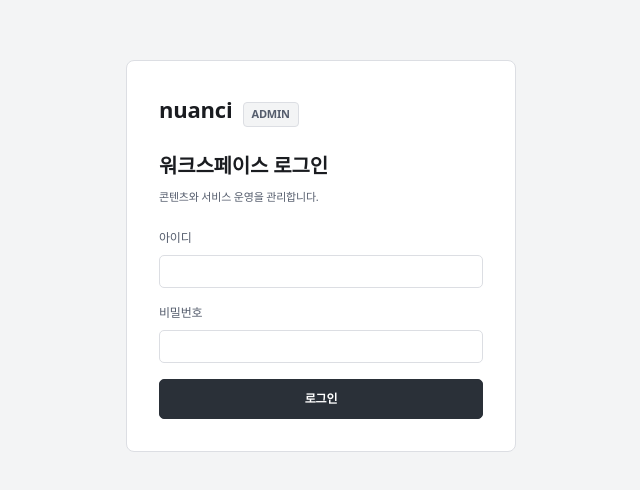
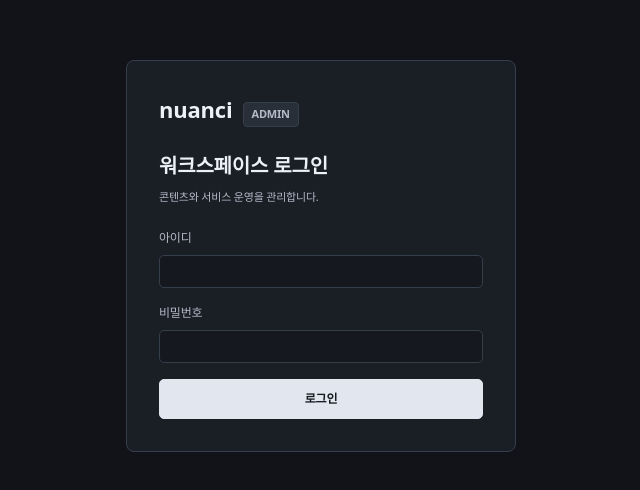
Before and after one commit to njm1250/nuanci, a Next.js app in the folder frontend/: page /admin/login in a window 1280 px wide. Shown: the part 144-634 px from the top of the page, without its empty margins (319-959 px from the left). Built offline with nearby package versions, Linux system fonts and the light colour scheme; no server answers; a web font is replaced by a local one.

Commit message:
feat: 어드민 다크모드

```diff
--- a/frontend/src/features/admin/admin-tokens.css
+++ b/frontend/src/features/admin/admin-tokens.css
@@ -1,4 +1,4 @@
-/* SEED Rootage 3.0.2의 light 색상 역할. 브랜드 표식만 nuanci 색상을 유지한다. */
+/* SEED의 색상 역할을 유지하며 운영 화면 전용 다크 팔레트로 매핑한다. */
 /* https://seed-design.io/foundations/color/color-role */
 .admin-shell {
   --adm-palette-gray-00: #ffffff;
@@ -62,90 +62,93 @@
   --adm-palette-purple-800: #6d50cb;
   --adm-palette-purple-900: #50379b;
   --adm-palette-purple-1000: #29175d;
-  --adm-fg-brand: #ff6600;
-  --adm-fg-brand-contrast: #e14d00;
-  --adm-fg-critical: #fa342c;
-  --adm-fg-critical-contrast: #921708;
-  --adm-fg-disabled: #d1d3d8;
-  --adm-fg-informative: #217cf9;
-  --adm-fg-informative-contrast: #0b4596;
-  --adm-fg-neutral: #1a1c20;
-  --adm-fg-neutral-inverted: #ffffff;
-  --adm-fg-neutral-muted: #555d6d;
-  --adm-fg-neutral-subtle: #868b94;
-  --adm-fg-on-brand-solid: #ffffff;
-  --adm-fg-on-critical-solid: #ffffff;
-  --adm-fg-on-informative-solid: #ffffff;
-  --adm-fg-on-neutral-solid: #ffffff;
-  --adm-fg-on-positive-solid: #ffffff;
-  --adm-fg-on-warning-solid: #000000d0;
-  --adm-fg-placeholder: #b0b3ba;
-  --adm-fg-positive: #079171;
-  --adm-fg-positive-contrast: #075445;
-  --adm-fg-warning: #9b7821;
-  --adm-fg-warning-contrast: #4f3e1f;
-  --adm-bg-brand-solid: #ff6600;
-  --adm-bg-brand-solid-pressed: #e14d00;
-  --adm-bg-brand-weak: #fff2ec;
-  --adm-bg-brand-weak-pressed: #ffe8db;
-  --adm-bg-critical-solid: #fa342c;
-  --adm-bg-critical-solid-pressed: #ca1d13;
-  --adm-bg-critical-weak: #fdf0f0;
-  --adm-bg-critical-weak-pressed: #fde7e7;
-  --adm-bg-disabled: #f3f4f5;
-  --adm-bg-informative-solid: #217cf9;
-  --adm-bg-informative-solid-pressed: #135fcd;
-  --adm-bg-informative-weak: #eff6ff;
-  --adm-bg-informative-weak-pressed: #e2edfc;
-  --adm-bg-layer-basement: #f3f4f5;
-  --adm-bg-layer-default: #ffffff;
-  --adm-bg-layer-default-pressed: #f7f8f9;
-  --adm-bg-layer-floating: #ffffff;
-  --adm-bg-layer-floating-pressed: #f7f8f9;
-  --adm-bg-neutral-inverted: #2a3038;
-  --adm-bg-neutral-inverted-pressed: #555d6d;
-  --adm-bg-neutral-muted: #f7f8f9;
-  --adm-bg-neutral-solid: #2a3038;
-  --adm-bg-neutral-solid-pressed: #555d6d;
-  --adm-bg-neutral-subtle: #ffffff;
-  --adm-bg-neutral-weak: #f3f4f5;
-  --adm-bg-neutral-weak-alpha: #0000000c;
-  --adm-bg-neutral-weak-alpha-pressed: #00000010;
-  --adm-bg-neutral-weak-pressed: #eeeff1;
-  --adm-bg-overlay: #00000074;
-  --adm-bg-overlay-muted: #0000002c;
-  --adm-bg-positive-solid: #079171;
-  --adm-bg-positive-solid-pressed: #00745f;
-  --adm-bg-positive-weak: #edfaf6;
-  --adm-bg-positive-weak-pressed: #d9f6e9;
+  --adm-fg-brand: #ff9e67;
+  --adm-fg-brand-contrast: #ffb589;
+  --adm-fg-critical: #ff8c87;
+  --adm-fg-critical-contrast: #ffaaa5;
+  --adm-fg-disabled: #747d8b;
+  --adm-fg-informative: #85b8fd;
+  --adm-fg-informative-contrast: #aacefd;
+  --adm-fg-neutral: #edf0f5;
+  --adm-fg-neutral-inverted: #171a20;
+  --adm-fg-neutral-muted: #b3bbc9;
+  --adm-fg-neutral-subtle: #929dad;
+  --adm-fg-on-brand-solid: #171a20;
+  --adm-fg-on-critical-solid: #171a20;
+  --adm-fg-on-informative-solid: #101b2d;
+  --adm-fg-on-neutral-solid: #171a20;
+  --adm-fg-on-positive-solid: #09251d;
+  --adm-fg-on-warning-solid: #231c08;
+  --adm-fg-placeholder: #8993a3;
+  --adm-fg-positive: #6bdbaf;
+  --adm-fg-positive-contrast: #9ae8c7;
+  --adm-fg-warning: #f0ce72;
+  --adm-fg-warning-contrast: #f5d98e;
+  --adm-bg-brand-solid: #ff9e67;
+  --adm-bg-brand-solid-pressed: #ffb589;
+  --adm-bg-brand-weak: #36271f;
+  --adm-bg-brand-weak-pressed: #453025;
+  --adm-bg-critical-solid: #fc817b;
+  --adm-bg-critical-solid-pressed: #ffaaa5;
+  --adm-bg-critical-weak: #352326;
+  --adm-bg-critical-weak-pressed: #472b2f;
+  --adm-bg-disabled: #252a33;
+  --adm-bg-informative-solid: #78acfa;
+  --adm-bg-informative-solid-pressed: #aacefd;
+  --adm-bg-informative-weak: #202e43;
+  --adm-bg-informative-weak-pressed: #2a3e5b;
+  --adm-bg-layer-basement: #111318;
+  --adm-bg-layer-default: #1a1e25;
+  --adm-bg-layer-default-pressed: #242a33;
+  --adm-bg-layer-floating: #242a33;
+  --adm-bg-layer-floating-pressed: #2d3541;
+  --adm-bg-neutral-inverted: #e1e6ef;
+  --adm-bg-neutral-inverted-pressed: #ffffff;
+  --adm-bg-neutral-muted: #20252e;
+  --adm-bg-neutral-solid: #e1e6ef;
+  --adm-bg-neutral-solid-pressed: #ffffff;
+  --adm-bg-neutral-subtle: #1a1e25;
+  --adm-bg-neutral-weak: #282f39;
+  --adm-bg-neutral-weak-alpha: #ffffff0c;
+  --adm-bg-neutral-weak-alpha-pressed: #ffffff14;
+  --adm-bg-neutral-weak-pressed: #343e4b;
+  --adm-bg-overlay: #000000a6;
+  --adm-bg-overlay-muted: #00000066;
+  --adm-bg-positive-solid: #55cba0;
+  --adm-bg-positive-solid-pressed: #9ae8c7;
+  --adm-bg-positive-weak: #19322b;
+  --adm-bg-positive-weak-pressed: #244338;
   --adm-bg-transparent: #00000000;
-  --adm-bg-transparent-pressed: #00000007;
-  --adm-bg-transparent-selected: #0000000c;
-  --adm-bg-transparent-selected-pressed: #00000010;
-  --adm-bg-warning-solid: #fbdc65;
-  --adm-bg-warning-solid-pressed: #e9c647;
-  --adm-bg-warning-weak: #fff7de;
-  --adm-bg-warning-weak-pressed: #fdefb9;
-  --adm-stroke-brand-solid: #e14d00;
-  --adm-stroke-brand-weak: #ffd5c0;
-  --adm-stroke-critical-solid: #fa342c;
-  --adm-stroke-critical-weak: #fed4d2;
-  --adm-stroke-focus-ring: #5e98fe;
-  --adm-stroke-informative-solid: #217cf9;
-  --adm-stroke-informative-weak: #cbdffa;
-  --adm-stroke-neutral-contrast: #1a1c20;
-  --adm-stroke-neutral-muted: #00000010;
-  --adm-stroke-neutral-solid: #555d6d;
-  --adm-stroke-neutral-subtle: #0000000c;
-  --adm-stroke-neutral-weak: #dcdee3;
-  --adm-stroke-positive-solid: #079171;
-  --adm-stroke-positive-weak: #b9e9d2;
-  --adm-stroke-warning-solid: #9b7821;
-  --adm-stroke-warning-weak: #fbdc65;
+  --adm-bg-transparent-pressed: #ffffff0a;
+  --adm-bg-transparent-selected: #ffffff12;
+  --adm-bg-transparent-selected-pressed: #ffffff1c;
+  --adm-bg-warning-solid: #edcb70;
+  --adm-bg-warning-solid-pressed: #f5d98e;
+  --adm-bg-warning-weak: #342e1f;
+  --adm-bg-warning-weak-pressed: #453b25;
+  --adm-stroke-brand-solid: #ff9e67;
+  --adm-stroke-brand-weak: #6a4631;
+  --adm-stroke-critical-solid: #fc817b;
+  --adm-stroke-critical-weak: #754248;
+  --adm-stroke-focus-ring: #85b8fd;
+  --adm-stroke-informative-solid: #78acfa;
+  --adm-stroke-informative-weak: #3a567d;
+  --adm-stroke-neutral-contrast: #edf0f5;
+  --adm-stroke-neutral-muted: #ffffff14;
+  --adm-stroke-neutral-solid: #748195;
+  --adm-stroke-neutral-subtle: #ffffff0c;
+  --adm-stroke-neutral-weak: #353e4b;
+  --adm-stroke-positive-solid: #55cba0;
+  --adm-stroke-positive-weak: #32644f;
+  --adm-stroke-warning-solid: #edcb70;
+  --adm-stroke-warning-weak: #705d32;
+  --adm-bg-input: #15191f;
+  --adm-bg-table-heading: #262d37;
+  --adm-bg-save-bar: #111318f2;
   --adm-brand-mark: #c8f031;
-  --adm-brand-on-mark: var(--adm-fg-neutral);
-  --adm-code-bg: var(--adm-palette-gray-1000);
-  --adm-code-fg: var(--adm-palette-gray-100);
-  --adm-sidebar-bg: var(--adm-palette-gray-1000);
-  --adm-sidebar-fg: var(--adm-palette-gray-500);
+  --adm-brand-on-mark: #171a20;
+  --adm-code-bg: #12161c;
+  --adm-code-fg: #d9e3f2;
+  --adm-sidebar-bg: #13161c;
+  --adm-sidebar-fg: #b3bbc9;
 }
--- a/frontend/src/features/admin/admin.css
+++ b/frontend/src/features/admin/admin.css
@@ -1,4 +1,9 @@
 @import "./admin-tokens.css";
+
+/* 문서 스크롤바도 관리자 화면이 열렸을 때만 어두운 테마를 따른다. */
+:root:has(.admin-shell) {
+  color-scheme: dark;
+}
 
 /* 운영 화면은 서비스 테마와 분리해 표·코드·긴 본문의 가독성을 일정하게 유지한다. */
 .admin-shell {
@@ -17,7 +22,7 @@
   --color-good: var(--adm-bg-positive-solid);
   --color-warn: var(--adm-bg-warning-solid);
   --color-bad: var(--adm-bg-critical-solid);
-  color-scheme: light;
+  color-scheme: dark;
   min-height: 100dvh;
   background: var(--adm-bg-layer-basement);
   color: var(--adm-fg-neutral);
@@ -56,21 +61,21 @@
   flex-direction: column;
   background: var(--adm-sidebar-bg);
   color: var(--adm-sidebar-fg);
-  border-right: 1px solid var(--adm-palette-gray-900);
+  border-right: 1px solid var(--adm-stroke-neutral-weak);
 }
 .adm-brand {
   display: flex;
   align-items: center;
   gap: 12px;
   margin: 28px 22px 32px;
-  color: var(--adm-fg-on-neutral-solid);
+  color: var(--adm-fg-neutral);
   font-size: 23px;
   font-weight: 750;
   letter-spacing: -1px;
 }
 .adm-brand-mark {
   background: var(--adm-brand-mark);
-  color: var(--adm-fg-neutral);
+  color: var(--adm-brand-on-mark);
   width: 34px;
   height: 34px;
   display: grid;
@@ -83,7 +88,7 @@
   font-size: 9px;
   font-weight: 500;
   letter-spacing: 1.7px;
-  color: var(--adm-palette-gray-500);
+  color: var(--adm-fg-neutral-muted);
   margin-top: 1px;
 }
 .adm-nav-group {
@@ -91,7 +96,7 @@
   margin-bottom: 26px;
 }
 .adm-nav-group > p {
-  color: var(--adm-palette-gray-500);
+  color: var(--adm-fg-neutral-muted);
   font-size: 10px;
   font-weight: 650;
   padding: 0 12px;
@@ -109,8 +114,8 @@
   font-size: 13px;
 }
 .adm-nav-group a:hover {
-  background: var(--adm-palette-gray-900);
-  color: var(--adm-bg-layer-default);
+  background: var(--adm-bg-neutral-weak);
+  color: var(--adm-fg-neutral);
 }
 .adm-nav-group a[aria-current] {
   background: var(--adm-bg-layer-default);
@@ -120,7 +125,7 @@
 }
 .adm-sidebar-bottom {
   margin-top: auto;
-  border-top: 1px solid var(--adm-palette-gray-800);
+  border-top: 1px solid var(--adm-stroke-neutral-weak);
   padding: 14px 24px 24px;
 }
 .adm-sidebar-bottom a {
@@ -129,7 +134,7 @@
   margin-bottom: 12px;
 }
 .adm-sidebar-bottom button {
-  color: var(--adm-palette-gray-500);
+  color: var(--adm-fg-neutral-muted);
   font-size: 12px;
 }
 .adm-workspace {
@@ -164,7 +169,7 @@
   font-weight: 600;
 }
 .adm-topbar .adm-avatar {
-  color: var(--adm-bg-layer-default);
+  color: var(--adm-fg-on-neutral-solid);
   background: var(--adm-bg-neutral-solid);
   border-radius: 50%;
   width: 28px;
@@ -350,12 +355,16 @@
 .adm-select {
   min-height: 33px;
   border: 1px solid var(--adm-stroke-neutral-weak);
-  background: var(--adm-bg-layer-default);
+  background: var(--adm-bg-input);
   border-radius: 5px;
   padding: 6px 10px;
   color: var(--adm-fg-neutral);
   font-size: 12px;
   outline-color: var(--adm-bg-informative-solid);
+}
+.adm-input::placeholder {
+  color: var(--adm-fg-placeholder);
+  opacity: 1;
 }
 .adm-input[type="search"] {
   min-width: 240px;
@@ -408,10 +417,10 @@
   color: var(--adm-fg-neutral-muted);
   white-space: nowrap;
 
-  background: var(--adm-palette-gray-300);
+  background: var(--adm-bg-table-heading);
   font-size: 11px;
   font-weight: 700;
-  border-bottom: 1px solid var(--adm-palette-gray-500);
+  border-bottom: 1px solid var(--adm-stroke-neutral-weak);
 }
 .adm-table td {
   padding: 11px 14px;
@@ -535,7 +544,7 @@
   background: var(--adm-bg-neutral-weak);
   color: var(--adm-fg-neutral-muted);
   border-color: var(--adm-stroke-neutral-weak);
-  border-left: 3px solid var(--adm-palette-gray-600);
+  border-left: 3px solid var(--adm-stroke-neutral-solid);
   font-size: 12px;
 }
 .adm-notice-warning {
@@ -572,7 +581,7 @@
   overflow: hidden;
 
   height: 7px;
-  background: var(--adm-palette-gray-300);
+  background: var(--adm-bg-table-heading);
 }
 .adm-bar > span {
   display: block;
@@ -661,7 +670,7 @@
   font-family: monospace;
   font-size: 12px;
   line-height: 1.8;
-  border: 1px solid var(--adm-palette-gray-800);
+  border: 1px solid var(--adm-stroke-neutral-weak);
   border-radius: 5px;
   outline-color: var(--adm-bg-informative-solid);
   tab-size: 2;
@@ -722,7 +731,8 @@
   position: sticky;
   bottom: 0;
   padding: 12px 0;
-  background: #f5f6f8f0;
+  background: var(--adm-bg-save-bar);
+  backdrop-filter: blur(12px);
   display: flex;
   align-items: center;
   gap: 8px;
@@ -1126,7 +1136,7 @@
 }
 .adm-mix-tags > span {
   background: var(--adm-bg-neutral-muted);
-  color: #627087;
+  color: var(--adm-fg-neutral-muted);
   padding: 5px 8px;
   border-radius: 4px;
   font-size: 11px;
@@ -1351,7 +1361,7 @@
   background: var(--adm-bg-informative-weak);
 }
 .adm-table-sticky-first .adm-selected td:first-child {
-  background: var(--adm-palette-blue-200);
+  background: var(--adm-bg-informative-weak-pressed);
 }
 
 .admin-shell [data-tone="informative"] {
@@ -1424,7 +1434,7 @@
 }
 
 .adm-table tbody tr.adm-selected {
-  --adm-row-bg: var(--adm-palette-blue-200);
+  --adm-row-bg: var(--adm-bg-informative-weak-pressed);
   background: var(--adm-row-bg);
   box-shadow: inset 4px 0 var(--adm-stroke-informative-solid);
 }
@@ -1456,7 +1466,7 @@
 
 .adm-table th[aria-sort="ascending"],
 .adm-table th[aria-sort="descending"] {
-  background: var(--adm-palette-blue-200);
+  background: var(--adm-bg-informative-weak-pressed);
   color: var(--adm-fg-informative-contrast);
 }
 .adm-detail {
```
